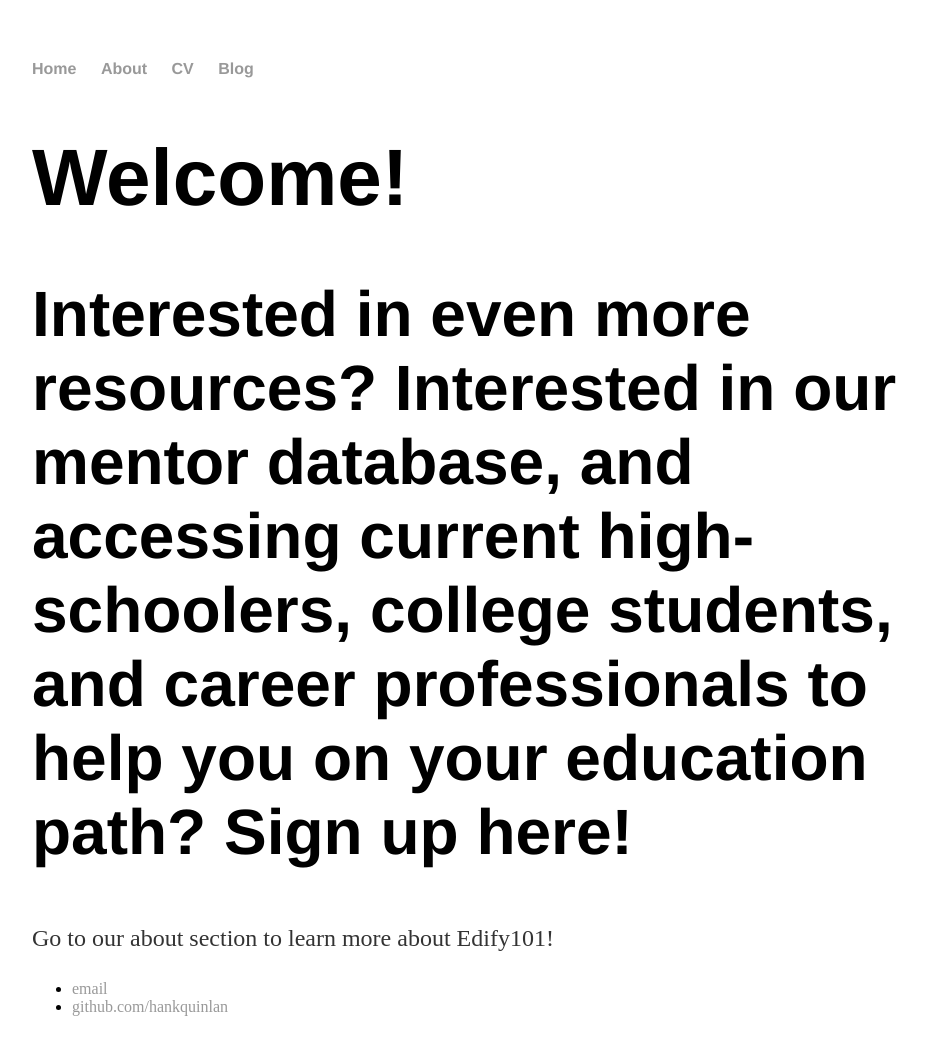
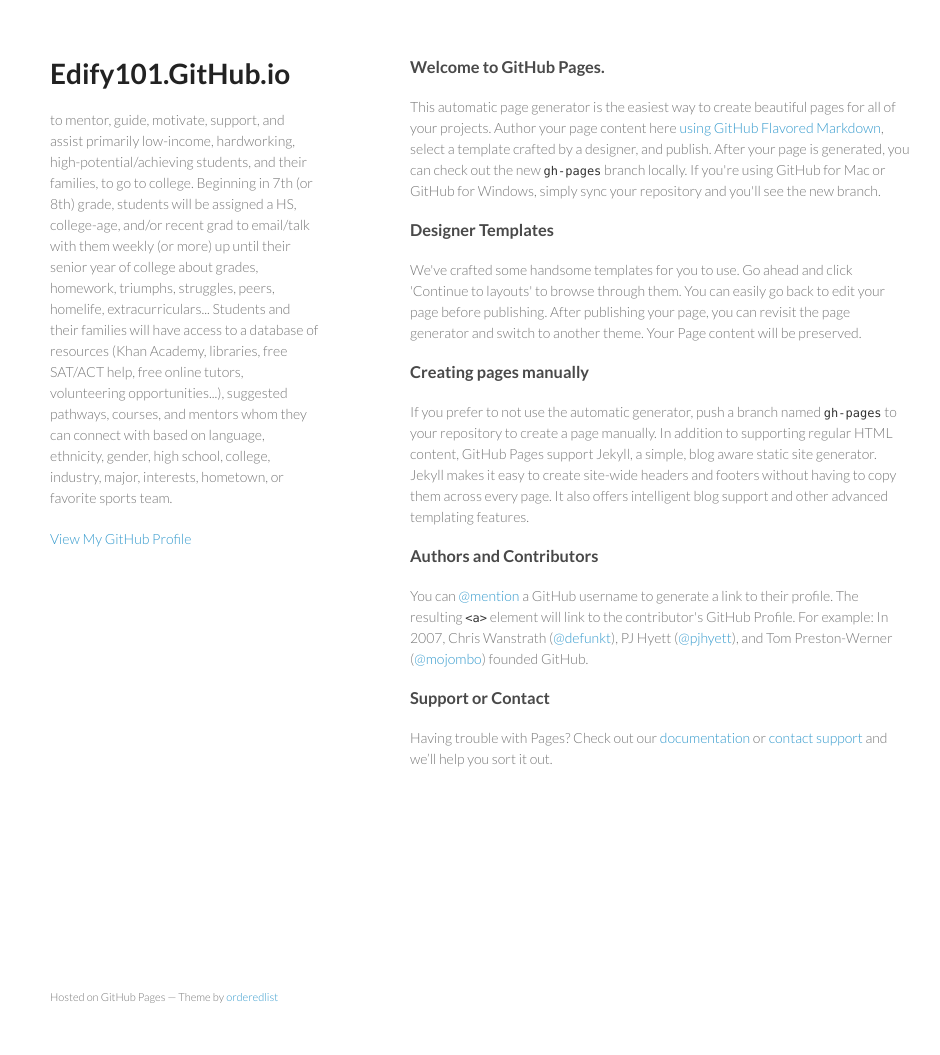
Before and after one commit to edify101/edify101.github.io, a Jekyll site: the page index.html, which Jekyll copies as it is, in a window 1280 px wide and 1076 px high. Shown: the top 1055 px of the window, without its empty margins (160-1100 px from the left). Built offline with Jekyll 4.4.1, drawn with Linux system fonts in a browser that asks for light colours.

Commit message:
Replace master branch with page content via GitHub

```diff
--- a/index.html
+++ b/index.html
@@ -1,26 +1,58 @@
----
-layout: default
-title: Lizzie Siegle, education reform pioneer
----
-<!DOCTYPE html>
+<!doctype html>
 <html>
-<head>
-<title>To mentor, guide, and lead students through high school and onwards through college!</title>
-</head>
-<body>
-<nav>
-    		<!--<ul>-->
-      <!--  		<li><a href="/">Home</a></li>-->
-	     <!--   	<li><a href="/about">About</a></li>-->
-      <!--  		<li><a href="/resources">Local, Educational Resources</a></li>-->
-      <!--  		<li><a href="/login">Login</a></li>-->
-    		<!--</ul>-->
-</nav>
-<div class = "welcome">
-<h1> Welcome!</h1>
-<h2>Interested in even more resources? Interested in our mentor database, and accessing current high-schoolers, college students,
-and career professionals to help you on your education path? Sign up here!</h2>
-<p>Go to our about section to learn more about Edify101!</p>
-</div>
-</body>
+  <head>
+    <meta charset="utf-8">
+    <meta http-equiv="X-UA-Compatible" content="chrome=1">
+    <title>Edify101.GitHub.io by edify101</title>
+
+    <link rel="stylesheet" href="stylesheets/styles.css">
+    <link rel="stylesheet" href="stylesheets/github-light.css">
+    <meta name="viewport" content="width=device-width, initial-scale=1, user-scalable=no">
+    <!--[if lt IE 9]>
+    <script src="//html5shiv.googlecode.com/svn/trunk/html5.js"></script>
+    <![endif]-->
+  </head>
+  <body>
+    <div class="wrapper">
+      <header>
+        <h1>Edify101.GitHub.io</h1>
+        <p>to mentor, guide, motivate, support, and assist primarily low-income, hardworking, high-potential/achieving students, and their families, to go to college. Beginning in 7th (or 8th) grade, students will be assigned a HS, college-age, and/or recent grad to email/talk with them weekly (or more) up until their senior year of college about grades, homework, triumphs, struggles, peers, homelife, extracurriculars...  Students and their families will have access to a database of resources (Khan Academy, libraries, free SAT/ACT help, free online tutors, volunteering opportunities...), suggested pathways, courses, and mentors whom they can connect with based on language, ethnicity, gender, high school, college, industry, major, interests, hometown, or favorite sports team.</p>
+
+
+        <p class="view"><a href="https://github.com/edify101">View My GitHub Profile</a></p>
+
+      </header>
+      <section>
+        <h3>
+<a id="welcome-to-github-pages" class="anchor" href="#welcome-to-github-pages" aria-hidden="true"><span class="octicon octicon-link"></span></a>Welcome to GitHub Pages.</h3>
+
+<p>This automatic page generator is the easiest way to create beautiful pages for all of your projects. Author your page content here <a href="https://guides.github.com/features/mastering-markdown/">using GitHub Flavored Markdown</a>, select a template crafted by a designer, and publish. After your page is generated, you can check out the new <code>gh-pages</code> branch locally. If you're using GitHub for Mac or GitHub for Windows, simply sync your repository and you'll see the new branch.</p>
+
+<h3>
+<a id="designer-templates" class="anchor" href="#designer-templates" aria-hidden="true"><span class="octicon octicon-link"></span></a>Designer Templates</h3>
+
+<p>We've crafted some handsome templates for you to use. Go ahead and click 'Continue to layouts' to browse through them. You can easily go back to edit your page before publishing. After publishing your page, you can revisit the page generator and switch to another theme. Your Page content will be preserved.</p>
+
+<h3>
+<a id="creating-pages-manually" class="anchor" href="#creating-pages-manually" aria-hidden="true"><span class="octicon octicon-link"></span></a>Creating pages manually</h3>
+
+<p>If you prefer to not use the automatic generator, push a branch named <code>gh-pages</code> to your repository to create a page manually. In addition to supporting regular HTML content, GitHub Pages support Jekyll, a simple, blog aware static site generator. Jekyll makes it easy to create site-wide headers and footers without having to copy them across every page. It also offers intelligent blog support and other advanced templating features.</p>
+
+<h3>
+<a id="authors-and-contributors" class="anchor" href="#authors-and-contributors" aria-hidden="true"><span class="octicon octicon-link"></span></a>Authors and Contributors</h3>
+
+<p>You can <a href="https://github.com/blog/821" class="user-mention">@mention</a> a GitHub username to generate a link to their profile. The resulting <code>&lt;a&gt;</code> element will link to the contributor's GitHub Profile. For example: In 2007, Chris Wanstrath (<a href="https://github.com/defunkt" class="user-mention">@defunkt</a>), PJ Hyett (<a href="https://github.com/pjhyett" class="user-mention">@pjhyett</a>), and Tom Preston-Werner (<a href="https://github.com/mojombo" class="user-mention">@mojombo</a>) founded GitHub.</p>
+
+<h3>
+<a id="support-or-contact" class="anchor" href="#support-or-contact" aria-hidden="true"><span class="octicon octicon-link"></span></a>Support or Contact</h3>
+
+<p>Having trouble with Pages? Check out our <a href="https://help.github.com/pages">documentation</a> or <a href="https://github.com/contact">contact support</a> and we’ll help you sort it out.</p>
+      </section>
+      <footer>
+        <p><small>Hosted on GitHub Pages &mdash; Theme by <a href="https://github.com/orderedlist">orderedlist</a></small></p>
+      </footer>
+    </div>
+    <script src="javascripts/scale.fix.js"></script>
+
+  </body>
 </html>
--- /dev/null
+++ b/javascripts/scale.fix.js
@@ -0,0 +1,17 @@
+var metas = document.getElementsByTagName('meta');
+var i;
+if (navigator.userAgent.match(/iPhone/i)) {
+  for (i=0; i<metas.length; i++) {
+    if (metas[i].name == "viewport") {
+      metas[i].content = "width=device-width, minimum-scale=1.0, maximum-scale=1.0";
+    }
+  }
+  document.addEventListener("gesturestart", gestureStart, false);
+}
+function gestureStart() {
+  for (i=0; i<metas.length; i++) {
+    if (metas[i].name == "viewport") {
+      metas[i].content = "width=device-width, minimum-scale=0.25, maximum-scale=1.6";
+    }
+  }
+}
--- /dev/null
+++ b/stylesheets/github-light.css
@@ -0,0 +1,115 @@
+/*
+   Copyright 2014 GitHub Inc.
+
+   Licensed under the Apache License, Version 2.0 (the "License");
+   you may not use this file except in compliance with the License.
+   You may obtain a copy of the License at
+
+       http://www.apache.org/licenses/LICENSE-2.0
+
+   Unless required by applicable law or agreed to in writing, software
+   distributed under the License is distributed on an "AS IS" BASIS,
+   WITHOUT WARRANTIES OR CONDITIONS OF ANY KIND, either express or implied.
+   See the License for the specific language governing permissions and
+   limitations under the License.
+
+*/
+
+.pl-c /* comment */ {
+  color: #969896;
+}
+
+.pl-c1      /* constant, markup.raw, meta.diff.header, meta.module-reference, meta.property-name, support, support.constant, support.variable, variable.other.constant */,
+.pl-s .pl-v /* string variable */ {
+  color: #0086b3;
+}
+
+.pl-e  /* entity */,
+.pl-en /* entity.name */ {
+  color: #795da3;
+}
+
+.pl-s .pl-s1 /* string source */,
+.pl-smi      /* storage.modifier.import, storage.modifier.package, storage.type.java, variable.other, variable.parameter.function */ {
+  color: #333;
+}
+
+.pl-ent /* entity.name.tag */ {
+  color: #63a35c;
+}
+
+.pl-k /* keyword, storage, storage.type */ {
+  color: #a71d5d;
+}
+
+.pl-pds              /* punctuation.definition.string, string.regexp.character-class */,
+.pl-s                /* string */,
+.pl-s .pl-pse .pl-s1 /* string punctuation.section.embedded source */,
+.pl-sr               /* string.regexp */,
+.pl-sr .pl-cce       /* string.regexp constant.character.escape */,
+.pl-sr .pl-sra       /* string.regexp string.regexp.arbitrary-repitition */,
+.pl-sr .pl-sre       /* string.regexp source.ruby.embedded */ {
+  color: #183691;
+}
+
+.pl-v /* variable */ {
+  color: #ed6a43;
+}
+
+.pl-id /* invalid.deprecated */ {
+  color: #b52a1d;
+}
+
+.pl-ii /* invalid.illegal */ {
+  background-color: #b52a1d;
+  color: #f8f8f8;
+}
+
+.pl-sr .pl-cce /* string.regexp constant.character.escape */ {
+  color: #63a35c;
+  font-weight: bold;
+}
+
+.pl-ml /* markup.list */ {
+  color: #693a17;
+}
+
+.pl-mh        /* markup.heading */,
+.pl-mh .pl-en /* markup.heading entity.name */,
+.pl-ms        /* meta.separator */ {
+  color: #1d3e81;
+  font-weight: bold;
+}
+
+.pl-mq /* markup.quote */ {
+  color: #008080;
+}
+
+.pl-mi /* markup.italic */ {
+  color: #333;
+  font-style: italic;
+}
+
+.pl-mb /* markup.bold */ {
+  color: #333;
+  font-weight: bold;
+}
+
+.pl-md /* markup.deleted, meta.diff.header.from-file */ {
+  background-color: #ffecec;
+  color: #bd2c00;
+}
+
+.pl-mi1 /* markup.inserted, meta.diff.header.to-file */ {
+  background-color: #eaffea;
+  color: #55a532;
+}
+
+.pl-mdr /* meta.diff.range */ {
+  color: #795da3;
+  font-weight: bold;
+}
+
+.pl-mo /* meta.output */ {
+  color: #1d3e81;
+}
--- /dev/null
+++ b/stylesheets/styles.css
@@ -0,0 +1,255 @@
+@import url(https://fonts.googleapis.com/css?family=Lato:300italic,700italic,300,700);
+
+body {
+  padding:50px;
+  font:14px/1.5 Lato, "Helvetica Neue", Helvetica, Arial, sans-serif;
+  color:#777;
+  font-weight:300;
+}
+
+h1, h2, h3, h4, h5, h6 {
+  color:#222;
+  margin:0 0 20px;
+}
+
+p, ul, ol, table, pre, dl {
+  margin:0 0 20px;
+}
+
+h1, h2, h3 {
+  line-height:1.1;
+}
+
+h1 {
+  font-size:28px;
+}
+
+h2 {
+  color:#393939;
+}
+
+h3, h4, h5, h6 {
+  color:#494949;
+}
+
+a {
+  color:#39c;
+  font-weight:400;
+  text-decoration:none;
+}
+
+a small {
+  font-size:11px;
+  color:#777;
+  margin-top:-0.6em;
+  display:block;
+}
+
+.wrapper {
+  width:860px;
+  margin:0 auto;
+}
+
+blockquote {
+  border-left:1px solid #e5e5e5;
+  margin:0;
+  padding:0 0 0 20px;
+  font-style:italic;
+}
+
+code, pre {
+  font-family:Monaco, Bitstream Vera Sans Mono, Lucida Console, Terminal;
+  color:#333;
+  font-size:12px;
+}
+
+pre {
+  padding:8px 15px;
+  background: #f8f8f8;
+  border-radius:5px;
+  border:1px solid #e5e5e5;
+  overflow-x: auto;
+}
+
+table {
+  width:100%;
+  border-collapse:collapse;
+}
+
+th, td {
+  text-align:left;
+  padding:5px 10px;
+  border-bottom:1px solid #e5e5e5;
+}
+
+dt {
+  color:#444;
+  font-weight:700;
+}
+
+th {
+  color:#444;
+}
+
+img {
+  max-width:100%;
+}
+
+header {
+  width:270px;
+  float:left;
+  position:fixed;
+}
+
+header ul {
+  list-style:none;
+  height:40px;
+
+  padding:0;
+
+  background: #eee;
+  background: -moz-linear-gradient(top, #f8f8f8 0%, #dddddd 100%);
+  background: -webkit-gradient(linear, left top, left bottom, color-stop(0%,#f8f8f8), color-stop(100%,#dddddd));
+  background: -webkit-linear-gradient(top, #f8f8f8 0%,#dddddd 100%);
+  background: -o-linear-gradient(top, #f8f8f8 0%,#dddddd 100%);
+  background: -ms-linear-gradient(top, #f8f8f8 0%,#dddddd 100%);
+  background: linear-gradient(top, #f8f8f8 0%,#dddddd 100%);
+
+  border-radius:5px;
+  border:1px solid #d2d2d2;
+  box-shadow:inset #fff 0 1px 0, inset rgba(0,0,0,0.03) 0 -1px 0;
+  width:270px;
+}
+
+header li {
+  width:89px;
+  float:left;
+  border-right:1px solid #d2d2d2;
+  height:40px;
+}
+
+header ul a {
+  line-height:1;
+  font-size:11px;
+  color:#999;
+  display:block;
+  text-align:center;
+  padding-top:6px;
+  height:40px;
+}
+
+strong {
+  color:#222;
+  font-weight:700;
+}
+
+header ul li + li {
+  width:88px;
+  border-left:1px solid #fff;
+}
+
+header ul li + li + li {
+  border-right:none;
+  width:89px;
+}
+
+header ul a strong {
+  font-size:14px;
+  display:block;
+  color:#222;
+}
+
+section {
+  width:500px;
+  float:right;
+  padding-bottom:50px;
+}
+
+small {
+  font-size:11px;
+}
+
+hr {
+  border:0;
+  background:#e5e5e5;
+  height:1px;
+  margin:0 0 20px;
+}
+
+footer {
+  width:270px;
+  float:left;
+  position:fixed;
+  bottom:50px;
+}
+
+@media print, screen and (max-width: 960px) {
+
+  div.wrapper {
+    width:auto;
+    margin:0;
+  }
+
+  header, section, footer {
+    float:none;
+    position:static;
+    width:auto;
+  }
+
+  header {
+    padding-right:320px;
+  }
+
+  section {
+    border:1px solid #e5e5e5;
+    border-width:1px 0;
+    padding:20px 0;
+    margin:0 0 20px;
+  }
+
+  header a small {
+    display:inline;
+  }
+
+  header ul {
+    position:absolute;
+    right:50px;
+    top:52px;
+  }
+}
+
+@media print, screen and (max-width: 720px) {
+  body {
+    word-wrap:break-word;
+  }
+
+  header {
+    padding:0;
+  }
+
+  header ul, header p.view {
+    position:static;
+  }
+
+  pre, code {
+    word-wrap:normal;
+  }
+}
+
+@media print, screen and (max-width: 480px) {
+  body {
+    padding:15px;
+  }
+
+  header ul {
+    display:none;
+  }
+}
+
+@media print {
+  body {
+    padding:0.4in;
+    font-size:12pt;
+    color:#444;
+  }
+}
```
Also changed, not shown: params.json (added, +1 -0 lines).
